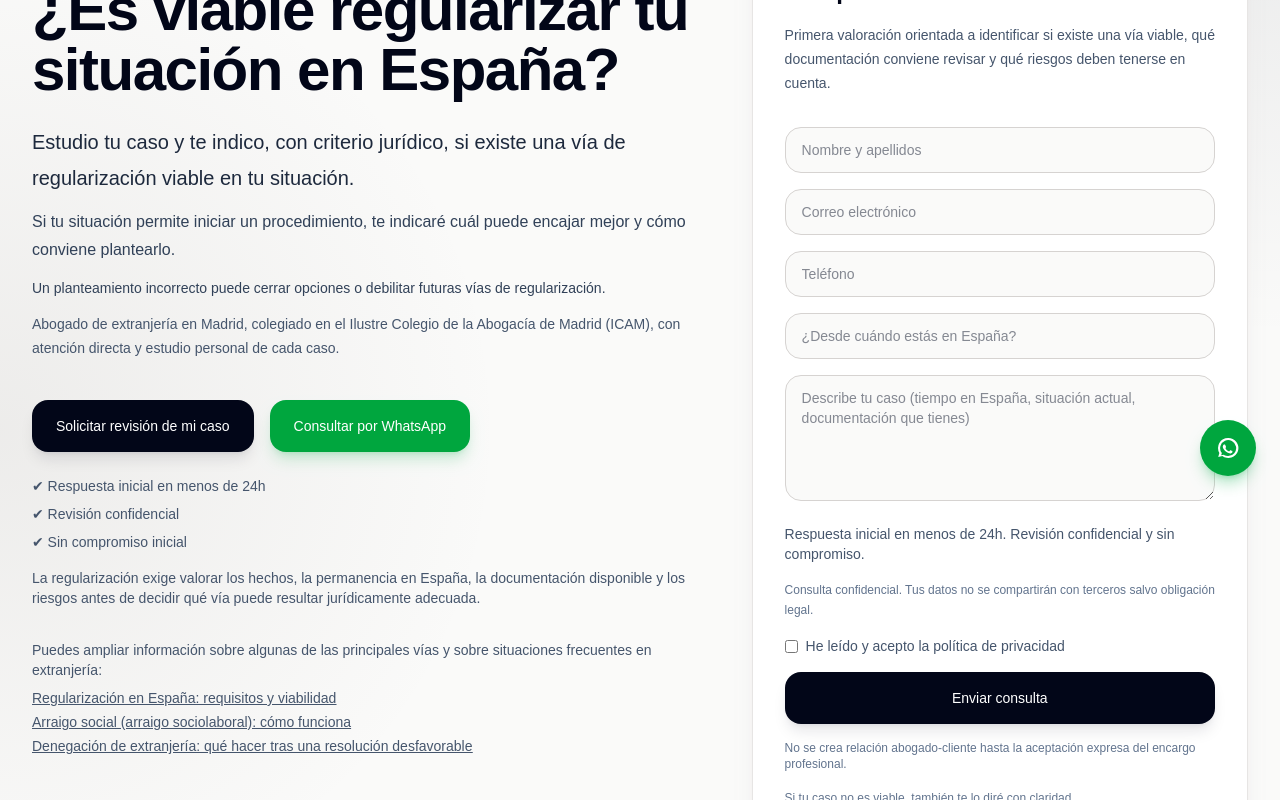
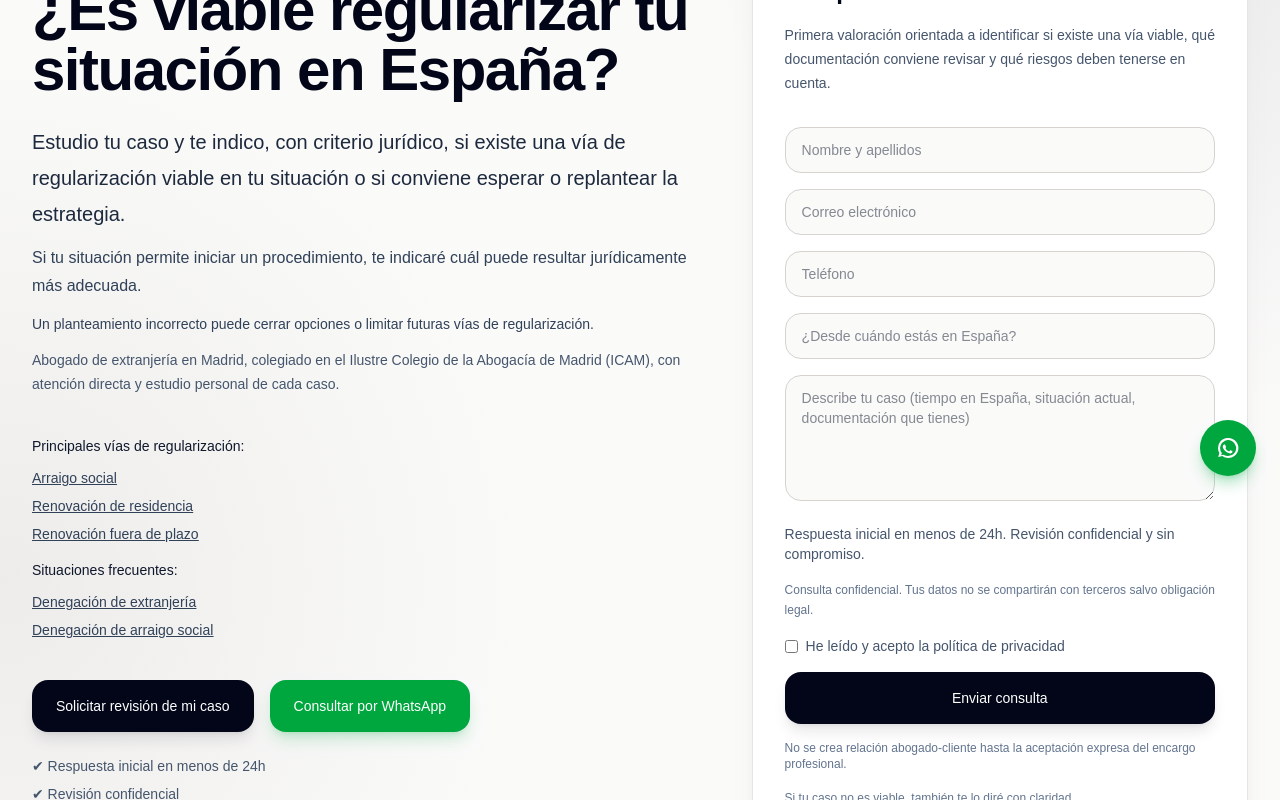
Before and after one commit to HugoAG73/hugo-alonso-web, a Next.js app: page / in a window 1280 px wide. Shown: the part 300-1100 px from the top of the page. Built offline with nearby package versions, Linux system fonts and the light colour scheme.

Commit message:
Revision home

```diff
--- a/app/page.tsx
+++ b/app/page.tsx
@@ -1,6 +1,7 @@
 "use client";
 
 import Image from "next/image";
+import Link from "next/link";
 import { FormEvent, useState } from "react";
 import { useRouter } from "next/navigation";
 
@@ -66,7 +67,7 @@ export default function Home() {
     <main className="min-h-screen bg-stone-50 text-slate-900">
       <header className="border-b border-stone-200 bg-white">
         <div className="mx-auto flex max-w-7xl items-center justify-between px-6 py-2 lg:px-8">
-          <a href="/" aria-label="Ir a la página principal">
+          <Link href="/" aria-label="Ir a la página principal">
             <Image
               src="/logo-header-cropped.png"
               alt="Hugo Alonso Abogado"
@@ -75,7 +76,7 @@ export default function Home() {
               priority
               className="h-[70px] w-auto md:h-[85px]"
             />
-          </a>
+          </Link>
 
           <div className="hidden items-center gap-6 md:flex">
             <a
@@ -110,20 +111,54 @@ export default function Home() {
             </h1>
 
             <p className="mt-6 max-w-2xl text-xl leading-9 text-slate-800">
-              Estudio tu caso y te indico, con criterio jurídico, si existe una vía de regularización viable en tu situación.
+              Estudio tu caso y te indico, con criterio jurídico, si existe una vía de regularización viable en tu situación o si conviene esperar o replantear la estrategia.
             </p>
 
             <p className="mt-3 max-w-2xl text-base leading-7 text-slate-700">
-              Si tu situación permite iniciar un procedimiento, te indicaré cuál puede encajar mejor y cómo conviene plantearlo.
+              Si tu situación permite iniciar un procedimiento, te indicaré cuál puede resultar jurídicamente más adecuada.
             </p>
 
             <p className="mt-3 max-w-2xl text-sm leading-6 text-slate-700">
-              Un planteamiento incorrecto puede cerrar opciones o debilitar futuras vías de regularización.
+              Un planteamiento incorrecto puede cerrar opciones o limitar futuras vías de regularización.
             </p>
 
             <p className="mt-3 max-w-2xl text-sm leading-6 text-slate-600">
               Abogado de extranjería en Madrid, colegiado en el Ilustre Colegio de la Abogacía de Madrid (ICAM), con atención directa y estudio personal de cada caso.
             </p>
+
+          <div className="mt-10 space-y-3 text-sm text-slate-700">
+            <p className="font-medium text-slate-900">
+              Principales vías de regularización:
+            </p>
+
+            <div className="flex flex-col gap-2 underline">
+              <Link href="/arraigo-social">
+                Arraigo social
+              </Link>
+
+              <Link href="/renovacion-residencia">
+                Renovación de residencia
+              </Link>
+
+              <Link href="/renovacion-fuera-de-plazo">
+                Renovación fuera de plazo
+              </Link>
+           </div>
+
+            <p className="mt-4 font-medium text-slate-900">
+              Situaciones frecuentes:
+            </p>
+
+           <div className="flex flex-col gap-2 underline">
+             <Link href="/denegacion-extranjeria">
+               Denegación de extranjería
+             </Link>
+
+             <Link href="/denegacion-arraigo-social">
+               Denegación de arraigo social
+             </Link>
+          </div>
+       </div>
 
             <div className="mt-10 flex flex-col gap-4 sm:flex-row">
               <a
@@ -150,26 +185,26 @@ export default function Home() {
             </div>
 
             <p className="mt-4 text-sm text-slate-600">
-              La regularización exige valorar los hechos, la permanencia en España, la documentación disponible y los riesgos antes de decidir qué vía puede resultar jurídicamente adecuada.
+              La regularización exige valorar los hechos, la permanencia en España, la documentación disponible y los riesgos antes de decidir qué vía puede resultar jurídicamente adecuada o si conviene no iniciar aún el procedimiento.
             </p>
 
             <div className="mt-8 space-y-2 text-sm text-slate-600">
-              <p>
-                Puedes ampliar información sobre algunas de las principales vías y sobre situaciones frecuentes en extranjería:
+              <p className="mt-8 text-sm text-slate-600">
+                Puedes ampliar información sobre las principales vías de regularización y sobre situaciones que pueden afectar al resultado del expediente:
               </p>
 
               <div className="flex flex-col gap-1 underline">
-                <a href="/regularizacion-espana">
+                <Link href="/regularizacion-espana">
                   Regularización en España: requisitos y viabilidad
-                </a>
+                </Link>
 
-                <a href="/arraigo-social">
-                  Arraigo social (arraigo sociolaboral): cómo funciona
-                </a>
+                <Link href="/arraigo-social">
+                  Arraigo social: cómo funciona
+                </Link>
 
-                <a href="/denegacion-extranjeria">
+                <Link href="/denegacion-extranjeria">
                   Denegación de extranjería: qué hacer tras una resolución desfavorable
-                </a>
+                </Link>
               </div>
             </div>
 
```
